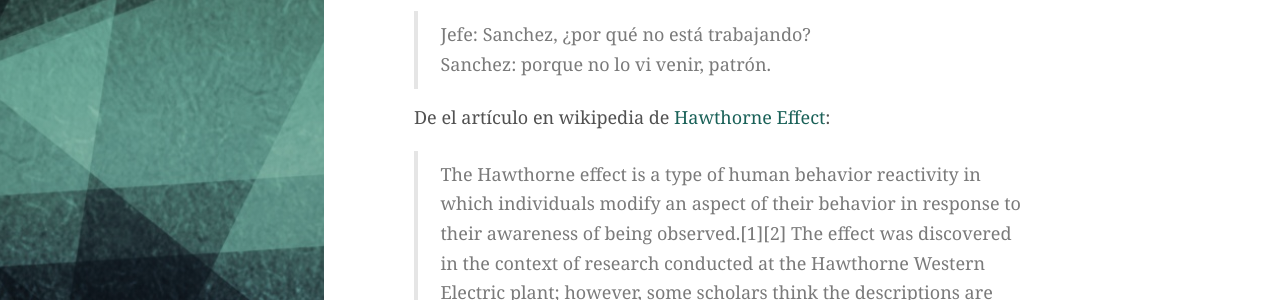
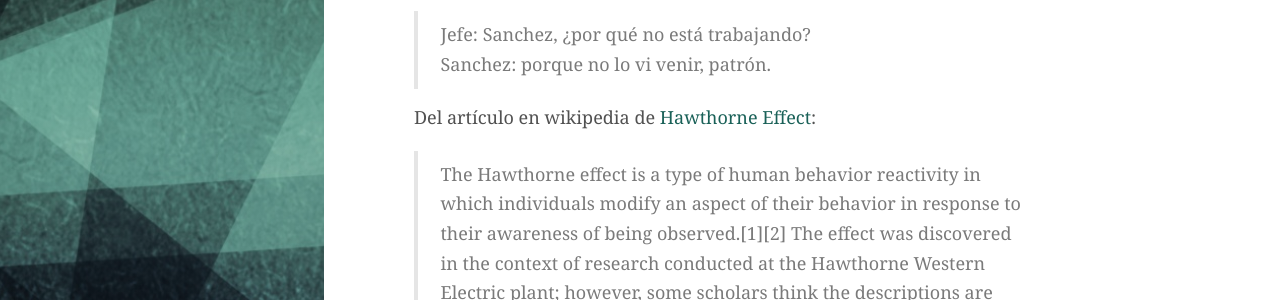
Before and after one commit to AquiGorka/aquigorka.github.io, a Jekyll site: the page built from _posts/2023-12-02-snippets-the-hawthore-effect.md, in a window 1280 px wide and 900 px high, scrolled down 353 px. Shown: the part 155-455 px from the top of the window. Built offline with Jekyll 4.4.1, drawn with Linux system fonts in a browser that asks for light colours; comment, search, counter and statistics services are not loaded.

Commit message:
20231202: fix typo

```diff
--- a/_posts/2023-12-02-snippets-the-hawthore-effect.md
+++ b/_posts/2023-12-02-snippets-the-hawthore-effect.md
@@ -16,7 +16,7 @@ categories:
 > Sanchez: porque no lo vi venir, patrón.
 
 
-De el artículo en wikipedia de [Hawthorne Effect](https://en.wikipedia.org/wiki/Hawthorne_effect):
+Del artículo en wikipedia de [Hawthorne Effect](https://en.wikipedia.org/wiki/Hawthorne_effect):
 
 > The Hawthorne effect is a type of human behavior reactivity in which individuals modify an aspect of their behavior in response to their awareness of being observed.[1][2] The effect was discovered in the context of research conducted at the Hawthorne Western Electric plant; however, some scholars think the descriptions are fictitious
 
```
